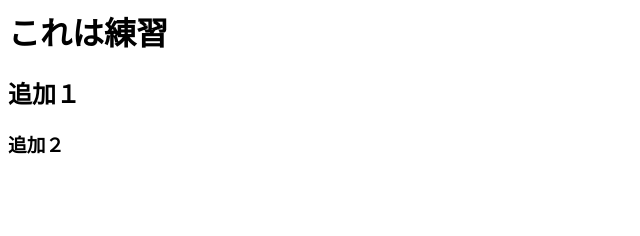
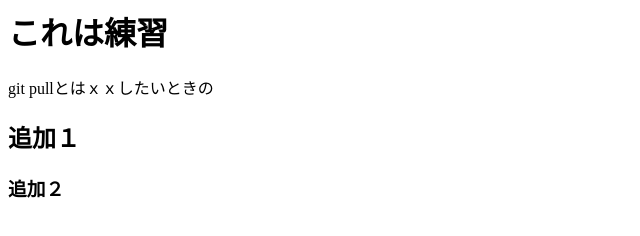
Before and after one commit to th-ko4510/html, a plain HTML site: page index.html in a window 1280 px wide. Shown: the whole page, without its empty margins (0-640 px from the left). Drawn offline with Linux system fonts and the light colour scheme.

Commit message:
git pullの説明を追加

```diff
--- a/index.html
+++ b/index.html
@@ -4,6 +4,7 @@
     <body>
         <script type="text/javascript" src="./app.js"></script>
         <h1>これは練習</h1>
+        <p>git pullとはｘｘしたいときの</p>
         <h2>追加１</h2>
         <h3>追加２</h3>
     </body>
```
